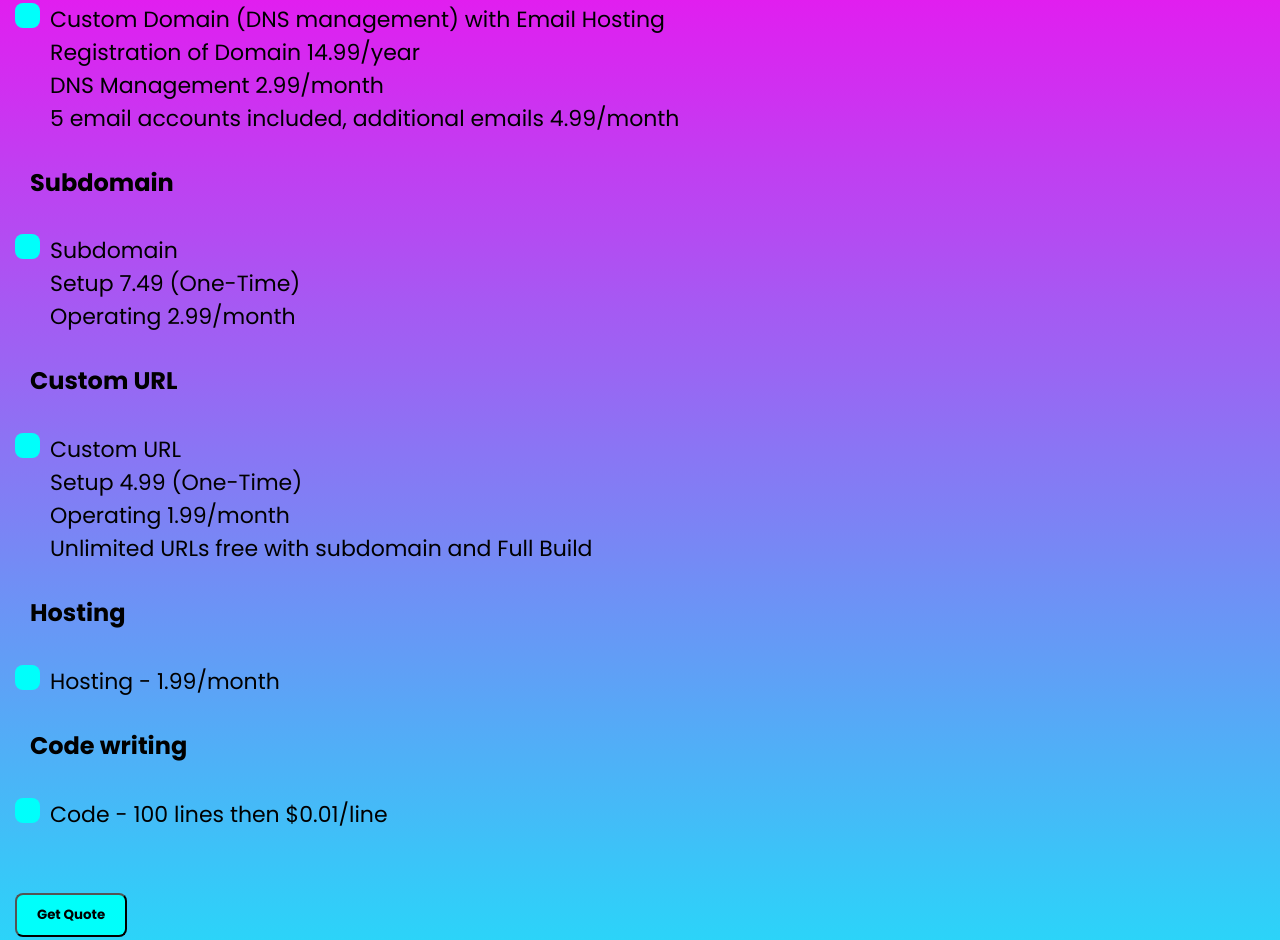
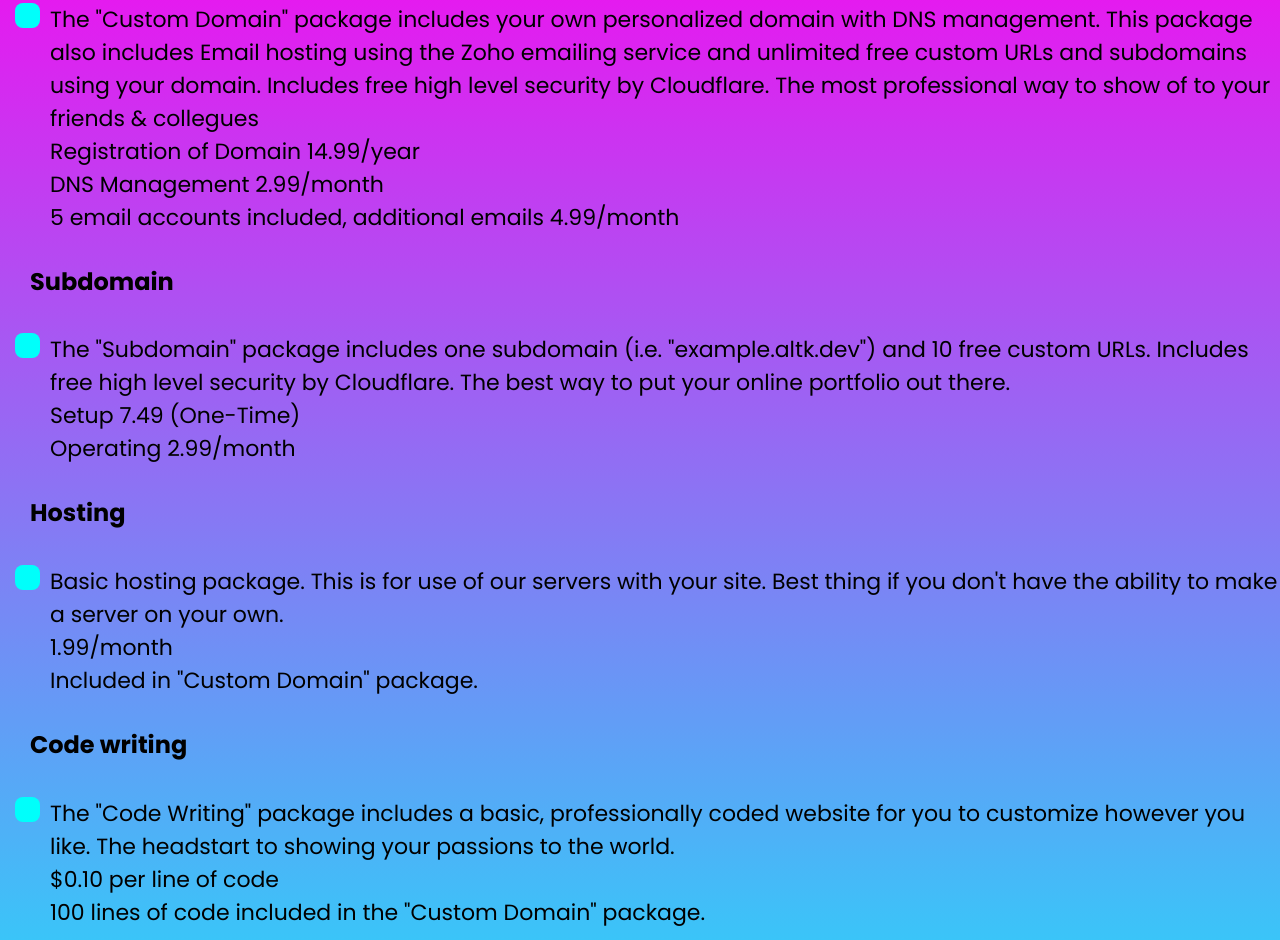
Before and after one commit to altkdev/hosting.altk.xyz, a plain HTML site: page selection.html in a window 1280 px wide. Shown: the part 303-1243 px from the top of the page. Drawn offline with nearby package versions, Linux system fonts and the light colour scheme.

Commit message:
Update selection.html
Signed-off-by: Marcus Key <marcus@altk.xyz>

```diff
--- a/selection.html
+++ b/selection.html
@@ -29,7 +29,7 @@
         <label class="container">
           <input type="checkbox" name="services" value="custom-domain">
           <span class="checkmark"></span>
-          Custom Domain (DNS management) with Email Hosting<br>
+          The "Custom Domain" package includes your own personalized domain with DNS management. This package also includes Email hosting using the Zoho emailing service and unlimited free custom URLs and subdomains using your domain. Includes free high level security by Cloudflare. The most professional way to show of to your friends & collegues<br>
           Registration of Domain 14.99/year<br>
           DNS Management 2.99/month<br>
           5 email accounts included, additional emails 4.99/month
@@ -39,33 +39,27 @@
         <label class="container">
           <input type="checkbox" name="services" value="subdomain">
           <span class="checkmark"></span>
-          Subdomain<br>
+          The "Subdomain" package includes one subdomain (i.e. "example.altk.dev") and 10 free custom URLs. Includes free high level security by Cloudflare. The best way to put your online portfolio out there.<br>
           Setup 7.49 (One-Time)<br>
           Operating 2.99/month
-        </label>
-
-       <h2>Custom URL</h2>
-        <label class="container">
-          <input type="checkbox" name="services" value="custom-url">
-          <span class="checkmark"></span>
-          Custom URL<br>
-          Setup 4.99 (One-Time)<br>
-          Operating 1.99/month<br>
-          Unlimited URLs free with subdomain and Full Build
         </label>
 
       <h2>Hosting</h2>
         <label class="container">
           <input type="checkbox" name="services" value="hosting">
           <span class="checkmark"></span>
-          Hosting - 1.99/month
+          Basic hosting package. This is for use of our servers with your site. Best thing if you don't have the ability to make a server on your own.<br>
+          1.99/month<br>
+          Included in "Custom Domain" package.
         </label>
 
       <h2>Code writing</h2>
         <label class="container">
           <input type="checkbox" name="services" value="code">
           <span class="checkmark"></span>
-          Code - 100 lines then $0.01/line
+          The "Code Writing" package includes a basic, professionally coded website for you to customize however you like. The headstart to showing your passions to the world.<br>
+          $0.10 per line of code<br>
+          100 lines of code included in the "Custom Domain" package.
         </label>
       <br><br>
 
```
